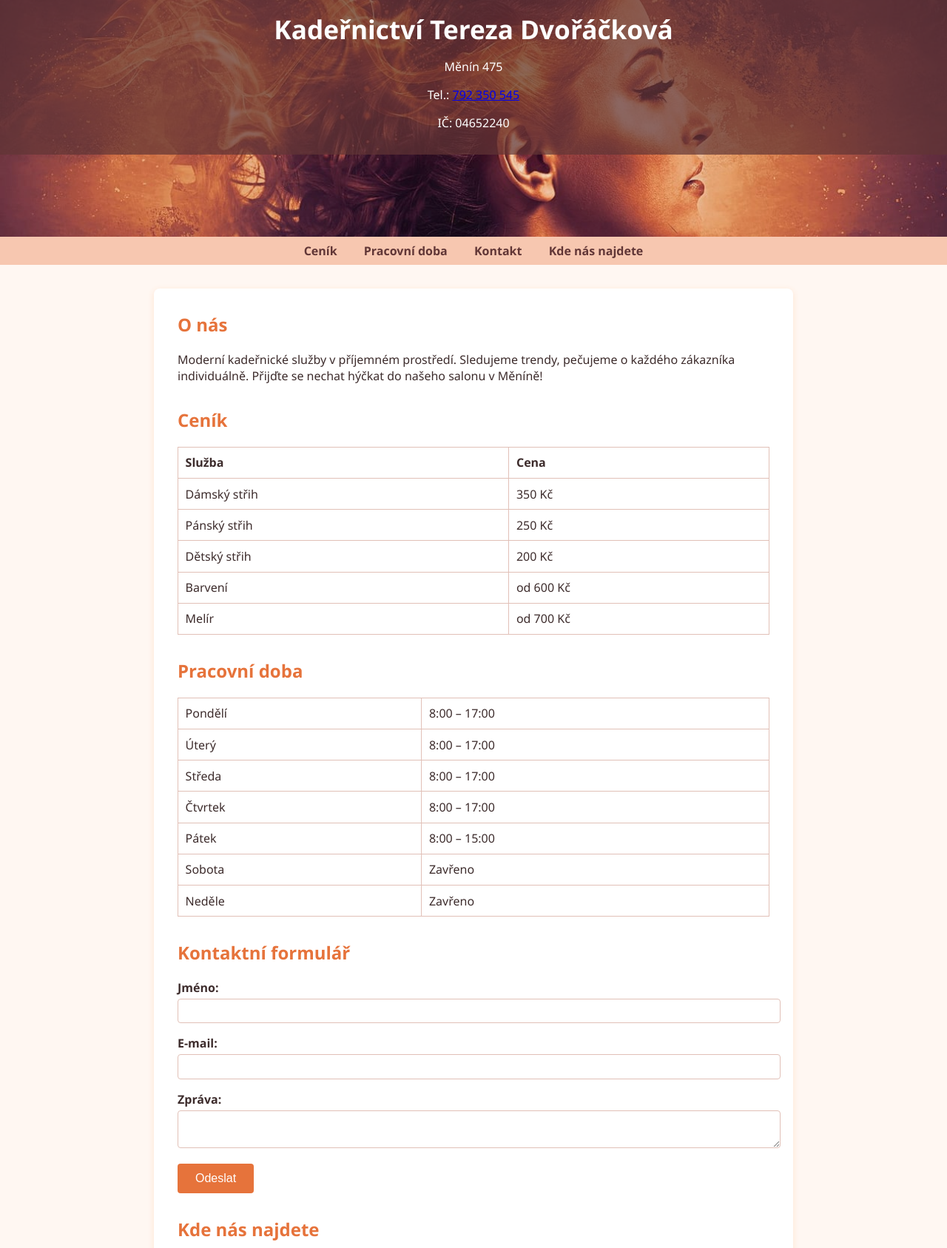
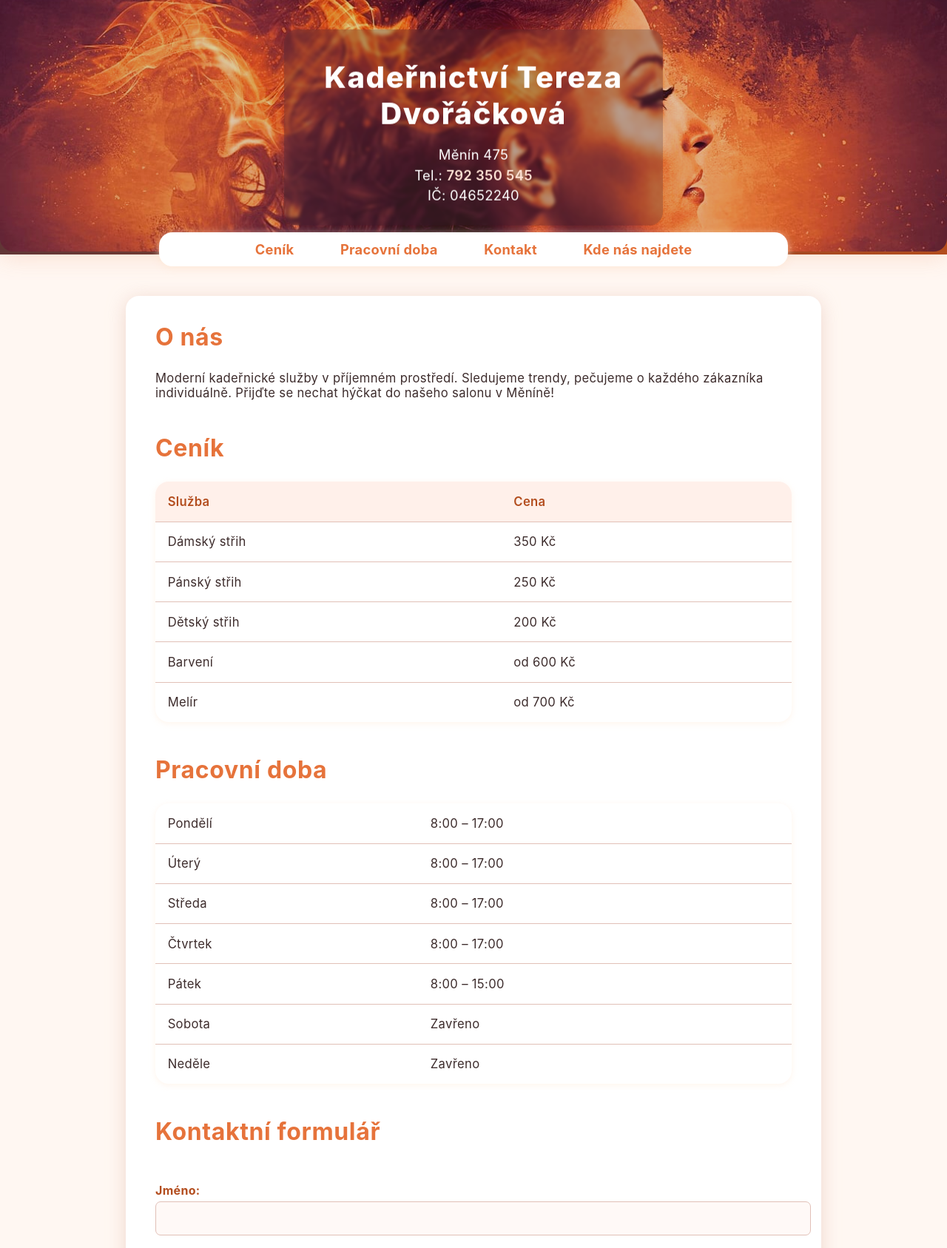
Before and after one commit to notomeposercz/kadernictvi, a PHP site: page / in a window 1280 px wide. Shown: the top 1687 px of the page at 74% size. Run offline with PHP 8.4, Linux system fonts and the light colour scheme.

Commit message:
Update style.css

```diff
--- a/style.css
+++ b/style.css
@@ -1,41 +1,87 @@
+:root {
+    --primary: #e6733b;
+    --primary-dark: #b34d1e;
+    --bg: #fff7f2;
+    --header-bg: linear-gradient(90deg, #613636 0%, #b34d1e 100%);
+    --nav-bg: #fff;
+    --nav-accent: #e6733b;
+    --card-bg: #fff;
+    --card-shadow: 0 4px 24px #e6c6b8a6;
+    --border: #e1c0b7;
+    --text-main: #3d2c2c;
+    --text-muted: #a78a86;
+    --rounded: 18px;
+    --transition: 0.2s all;
+}
+
 body {
-    font-family: 'Segoe UI', Arial, sans-serif;
+    font-family: 'Inter', 'Segoe UI', Arial, sans-serif;
+    letter-spacing: 0.02em;
+    background: var(--bg);
+    color: var(--text-main);
     margin: 0;
     padding: 0;
-    background: #fff7f2;
-    color: #3d2c2c;
 }
+
 header.main-header {
     position: relative;
     text-align: center;
-    background: #613636;
+    background: var(--header-bg);
     color: #fff;
-    padding: 0;
+    min-height: 340px;
+    box-shadow: 0 2px 32px #e6733b33;
 }
+
 .header-photo {
     width: 100%;
-    max-height: 320px;
+    max-height: 340px;
     object-fit: cover;
-    display: block;
-    opacity: 0.93;
+    filter: saturate(1.2) contrast(1.1) brightness(0.93);
+    opacity: 0.86;
+    border-bottom-left-radius: var(--rounded);
+    border-bottom-right-radius: var(--rounded);
 }
+
 .header-content {
     position: absolute;
-    top: 30%;
-    left: 0;
-    right: 0;
+    top: 50%;
+    left: 0; right: 0;
     transform: translateY(-50%);
-    background: rgba(97, 54, 54, 0.7);
-    padding: 2rem 1rem 1rem 1rem;
+    background: rgba(97, 54, 54, 0.32);
+    padding: 2.5rem 1rem 1.5rem 1rem;
+    border-radius: var(--rounded);
+    max-width: 480px;
+    margin: 0 auto;
+    box-shadow: 0 2px 32px #e6733b33;
+    backdrop-filter: blur(2px);
 }
+
 .header-content h1 {
-    margin: 0 0 0.4em 0;
-    font-size: 2.2em;
+    margin: 0 0 0.5em 0;
+    font-size: 2.5em;
+    font-weight: 800;
+    letter-spacing: 0.04em;
 }
+.header-content p {
+    margin: 0.3em 0;
+    font-size: 1.15em;
+}
+.header-content a {
+    color: #ffe3d5;
+    text-decoration: none;
+    font-weight: 600;
+}
+
 nav {
-    background: #f7c7b0;
-    padding: 0.5em 0;
+    background: var(--nav-bg);
+    box-shadow: 0 2px 12px #ffe5d0aa;
+    padding: 0.7em 0;
     text-align: center;
+    border-radius: var(--rounded);
+    margin: -30px auto 2em auto;
+    max-width: 850px;
+    position: relative;
+    z-index: 2;
 }
 nav ul {
     list-style: none;
@@ -44,89 +90,254 @@ nav ul {
 }
 nav ul li {
     display: inline-block;
-    margin: 0 1em;
+    margin: 0 1.8em;
 }
 nav ul li a {
-    color: #613636;
+    color: var(--nav-accent);
     text-decoration: none;
-    font-weight: bold;
+    font-weight: 700;
+    font-size: 1.14em;
+    position: relative;
+    padding: 0.2em 0;
+    transition: var(--transition);
 }
+nav ul li a:after {
+    content: "";
+    display: block;
+    margin: 0 auto;
+    width: 0;
+    height: 2px;
+    background: var(--primary);
+    transition: width 0.2s;
+}
+nav ul li a:hover:after {
+    width: 100%;
+}
+
 main {
-    max-width: 800px;
-    margin: 2em auto;
-    background: #fff;
-    border-radius: 8px;
-    box-shadow: 0 2px 8px #ffe5d0;
-    padding: 2em;
+    max-width: 860px;
+    margin: 2.5em auto;
+    background: var(--card-bg);
+    border-radius: var(--rounded);
+    box-shadow: var(--card-shadow);
+    padding: 2.2em 2.5em;
 }
+
 section {
+    margin-bottom: 2.8em;
+}
+
+h2 {
+    color: var(--primary);
+    margin-top: 0;
+    font-size: 2em;
+    font-weight: 700;
+    letter-spacing: 0.02em;
+}
+
+p, td, th {
+    font-size: 1.04em;
+}
+
+.card {
+    background: #fff7f2;
+    border-radius: var(--rounded);
+    box-shadow: 0 2px 12px #ffe5d0aa;
+    padding: 1.5em 1em;
     margin-bottom: 2em;
 }
-h2 {
-    color: #e6733b;
-    margin-top: 0;
-}
+
 table {
     width: 100%;
     border-collapse: collapse;
-    margin: 1em 0;
+    margin: 1.5em 0;
+    background: #fff;
+    box-shadow: 0 2px 8px #ffe5d066;
+    border-radius: var(--rounded);
+    overflow: hidden;
 }
 th, td {
-    padding: 0.6em;
-    border: 1px solid #e1c0b7;
+    padding: 1em;
+    border-bottom: 1px solid var(--border);
     text-align: left;
+}
+th {
+    background: #fff0ea;
+    font-weight: 600;
+    color: var(--primary-dark);
+}
+tr:last-child td {
+    border-bottom: none;
+}
+tbody tr:hover {
+    background: #fff6f3;
+    transition: var(--transition);
+}
+
+form {
+    margin: 0;
+    padding: 0.5em 0;
 }
 form label {
     display: block;
     margin-top: 1em;
-    font-weight: bold;
+    font-weight: 700;
+    color: var(--primary-dark);
 }
 form input, form textarea {
     width: 100%;
-    padding: 0.5em;
+    padding: 0.7em;
     margin-top: 0.3em;
-    border: 1px solid #e1c0b7;
-    border-radius: 4px;
+    border: 1.5px solid var(--border);
+    border-radius: 7px;
     font-family: inherit;
+    font-size: 1.05em;
+    background: #fff9f7;
+    outline: none;
+    transition: border var(--transition);
+}
+form input:focus, form textarea:focus {
+    border: 1.7px solid var(--primary);
+    background: #fff;
 }
 form button {
-    margin-top: 1em;
-    background: #e6733b;
+    margin-top: 1.3em;
+    background: var(--primary);
     color: #fff;
     border: none;
-    border-radius: 4px;
-    padding: 0.7em 1.5em;
-    font-size: 1em;
+    border-radius: 8px;
+    padding: 0.85em 2.2em;
+    font-size: 1.14em;
+    font-weight: 700;
     cursor: pointer;
-    transition: background 0.2s;
+    transition: background var(--transition), color var(--transition);
+    box-shadow: 0 2px 8px #e6733b33;
 }
 form button:hover {
-    background: #c45a18;
+    background: var(--primary-dark);
+    color: #fffde3;
 }
 .mapouter {
     width: 100%;
-    height: 250px;
+    height: 270px;
     margin-top: 1em;
-    border-radius: 8px;
+    border-radius: var(--rounded);
     overflow: hidden;
-    box-shadow: 0 1px 6px #e1c0b7;
+    box-shadow: 0 1px 12px #e1c0b7;
 }
+
 footer {
-    background: #613636;
+    background: var(--header-bg);
     color: #fff;
     text-align: center;
-    padding: 1em 0;
-    margin-top: 2em;
-    font-size: 0.95em;
+    padding: 1.5em 0;
+    margin-top: 2.5em;
+    font-size: 1.05em;
+    border-top-left-radius: var(--rounded);
+    border-top-right-radius: var(--rounded);
+}
+
+
+/* ADMIN PANEL STYLES */
+.admin-panel {
+    background: #fff9f7;
+    border-radius: var(--rounded);
+    box-shadow: 0 2px 16px #e6733b24;
+    padding: 2em 1.5em;
+    max-width: 600px;
+    margin: 0 auto 2em auto;
+    border: 1.5px solid #ffe5d0;
+}
+.admin-panel h2 {
+    font-size: 1.6em;
+    margin-top: 0;
+    margin-bottom: 1em;
+}
+.admin-panel form {
+    margin: 0 0 2em 0;
+    padding: 0;
+}
+.admin-panel label {
+    font-weight: 600;
+    margin-top: 0.7em;
+    color: var(--primary-dark);
+}
+.admin-panel input, .admin-panel select {
+    padding: 0.5em;
+    border-radius: 6px;
+    border: 1.2px solid var(--border);
+    margin-bottom: 0.6em;
+    width: 100%;
+    font-size: 1em;
+}
+.admin-panel input[type="number"] {
+    max-width: 120px;
+}
+.admin-panel button {
+    background: var(--primary);
+    color: #fff;
+    border: none;
+    border-radius: 7px;
+    padding: 0.55em 1.2em;
+    font-size: 1em;
+    margin: 0.4em 0.4em 0.4em 0;
+    font-weight: 600;
+    cursor: pointer;
+    transition: background var(--transition), color var(--transition);
+}
+.admin-panel button:hover {
+    background: var(--primary-dark);
+}
+.admin-cenik-list {
+    margin: 1.2em 0;
+}
+.admin-cenik-list table {
+    background: #fff9f7;
+    border-radius: 8px;
+    box-shadow: 0 1px 6px #ffe5d0;
+}
+.admin-cenik-list td, .admin-cenik-list th {
+    padding: 0.7em;
+}
+.admin-cenik-actions button {
+    background: #ffeb3b;
+    color: #613636;
+    border: none;
+    border-radius: 4px;
+    padding: 0.33em 0.9em;
+    margin: 0 0.2em;
+    font-weight: 600;
+    cursor: pointer;
+    transition: background 0.15s;
+}
+.admin-cenik-actions button:hover {
+    background: #ffe082;
+}
+
+@media (max-width: 900px) {
+    main {
+        padding: 1em 0.8em;
+    }
+    nav {
+        max-width: 99%;
+        padding: 0.7em 0.4em;
+    }
 }
 @media (max-width: 600px) {
+    .header-content {
+        max-width: 90vw;
+        padding: 1.2rem 0.5rem 0.8rem 0.5rem;
+    }
     .header-content h1 {
         font-size: 1.3em;
     }
+    nav ul li {
+        margin: 0 0.5em;
+    }
     main {
-        padding: 1em;
+        padding: 1em 0.1em;
     }
-    nav ul li {
-        margin: 0 0.3em;
+    .admin-panel {
+        padding: 1.2em 0.2em;
     }
 }
```
